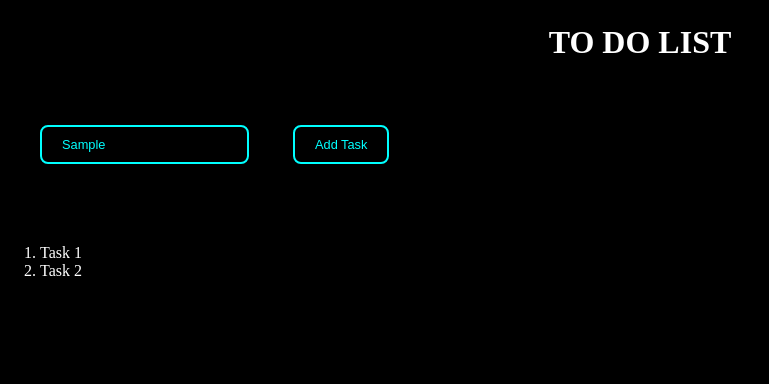
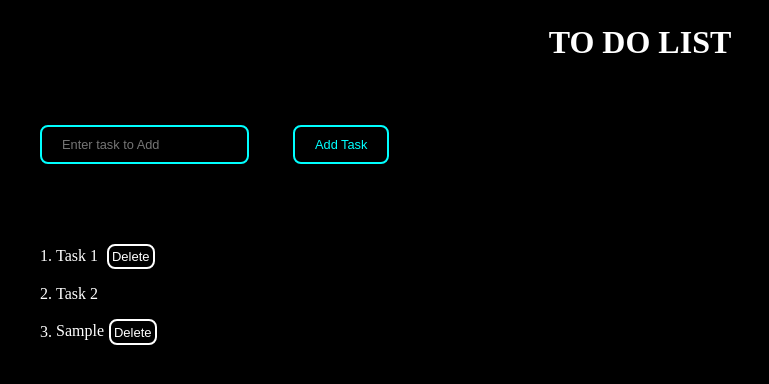
Before and after one commit to amitsaini-dev/todo-list-js, a plain HTML site: page index.html in a window 1280 px wide. Both pictures are taken after typing "Sample" into the empty fields and a click on the button "Add Task". Shown: the whole page, without its empty margins (0-769 px from the left). Drawn offline with Linux system fonts and the light colour scheme.

Commit message:
Added JS functionality to add and delete tasks dynamically

```diff
--- a/app.js
+++ b/app.js
@@ -0,0 +1,33 @@
+let input = document.querySelector("input");
+let addTaskBtn = document.querySelector("#add-task-btn");
+let list = document.querySelector("ol");
+
+
+addTaskBtn.addEventListener("click", function () {
+
+    if (input.value.trim() === "") return;
+
+    let li = document.createElement("li");
+    li.innerText = `${input.value}`
+    list.appendChild(li);
+
+    let deleteBtn = addBtn();
+    li.appendChild(deleteBtn);
+
+    input.value = "";
+
+})
+
+function addBtn() {
+    let btn = document.createElement("button");
+    btn.innerText = "Delete";
+    btn.classList.add("del-task");
+    return btn;
+}
+
+list.addEventListener("click",function(details){
+    if(details.target.nodeName=="BUTTON"){
+        let listItem=details.target.parentElement;
+        listItem.remove();
+    }
+})
--- a/index.html
+++ b/index.html
@@ -9,9 +9,9 @@
 <body>
     <h1 class="heading">TO DO LIST</h1>
     <input class="text-area" type="text" placeholder="Enter task to Add">
-    <button type="submit">Add Task</button>
+    <button id="add-task-btn" type="submit">Add Task</button>
     <ol class="task-list">
-        <li>Task 1</li>
+        <li>Task 1 <button class="del-task">Delete</button></li>
         <li>Task 2</li>
     </ol>
     <script src="app.js"></script>
--- a/style.css
+++ b/style.css
@@ -20,7 +20,7 @@ body{
     cursor: pointer;
     border-radius: 0.5rem;
 }
-button {
+#add-task-btn {
     border: 2px solid #00ffff;
     background-color: transparent;
     color: #00ffff;
@@ -32,3 +32,19 @@ button {
 .task-list{
     margin: 2.5rem;
 }
+.task-list li{
+    margin: 1rem;
+}
+.del-task{
+    margin-left: 0.3rem;
+    background-color: transparent;
+    color: white;
+    padding: 0.2rem;
+    border: 2px solid white;
+    border-radius: 0.5rem;
+    font-size: small;
+}
+.del-task:hover{
+    background-color: red;
+    color: white;
+}
```
